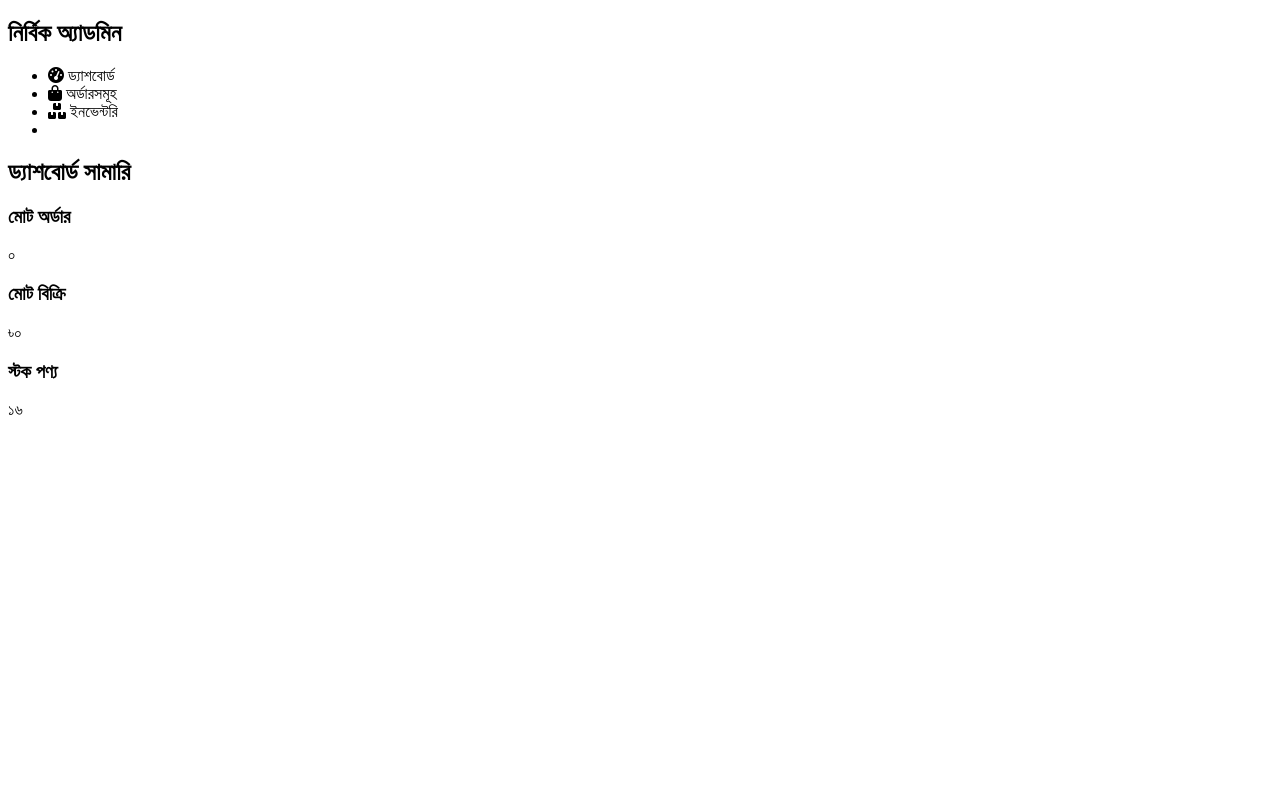
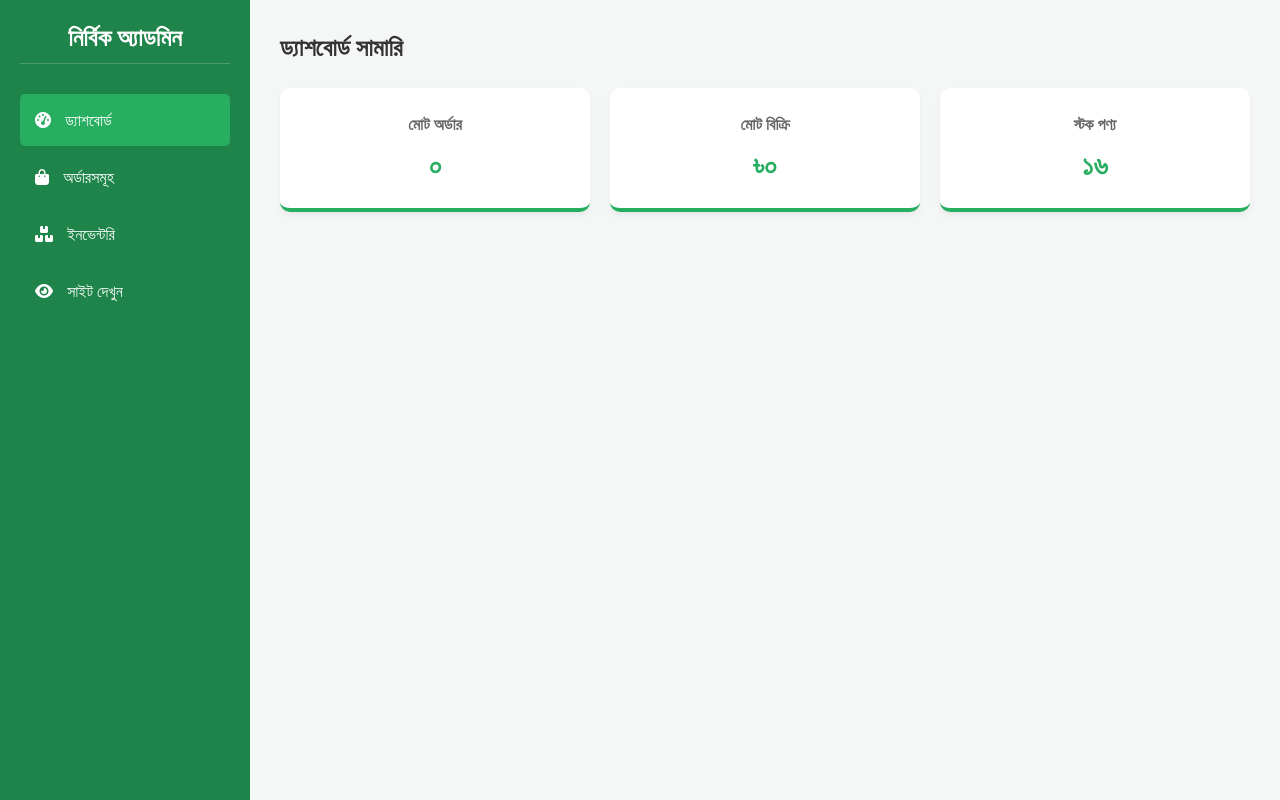
Before and after one commit to milon4ms/nirvikbazar, a plain HTML site: page admin.html in a window 1280 px wide. Drawn offline with Linux system fonts and the light colour scheme.

Commit message:
Update admin-styles.css

```diff
--- a/admin-styles.css
+++ b/admin-styles.css
@@ -1,86 +1,40 @@
-<!DOCTYPE html>
-<html lang="bn">
-<head>
-    <meta charset="UTF-8">
-    <meta name="viewport" content="width=device-width, initial-scale=1.0">
-    <title>অ্যাডমিন প্যানেল - নির্বিক বাজার</title>
-    <link rel="stylesheet" href="admin-styles.css">
-    <link rel="stylesheet" href="https://cdnjs.cloudflare.com/ajax/libs/font-awesome/6.0.0/css/all.min.css">
-</head>
-<body>
-    <div class="admin-container">
-        <aside class="sidebar">
-            <div class="sidebar-header">
-                <h2>নির্বিক অ্যাডমিন</h2>
-            </div>
-            <ul class="sidebar-menu">
-                <li class="active" onclick="showSection('dashboard')"><i class="fa fa-tachometer-alt"></i> ড্যাশবোর্ড</li>
-                <li onclick="showSection('orders')"><i class="fa fa-shopping-bag"></i> অর্ডারসমূহ</li>
-                <li onclick="showSection('inventory')"><i class="fa fa-boxes"></i> ইনভেন্টরি</li>
-                <li><a href="index.html" style="color: white; text-decoration: none;"><i class="fa fa-eye"></i> সাইট দেখুন</a></li>
-            </ul>
-        </aside>
+:root {
+    --sidebar-bg: #1e8449;
+    --primary-green: #27ae60;
+    --light-bg: #f4f7f6;
+    --white: #ffffff;
+}
 
-        <main class="main-content">
-            <section id="dashboard" class="admin-section">
-                <h1 class="page-title">ড্যাশবোর্ড সামারি</h1>
-                <div class="stats-grid">
-                    <div class="stat-card">
-                        <h3>মোট অর্ডার</h3>
-                        <p id="total-orders">০</p>
-                    </div>
-                    <div class="stat-card">
-                        <h3>মোট বিক্রি</h3>
-                        <p id="total-sales">৳০</p>
-                    </div>
-                    <div class="stat-card">
-                        <h3>স্টক পণ্য</h3>
-                        <p id="total-stock">১৬</p>
-                    </div>
-                </div>
-            </section>
+* { box-sizing: border-box; margin: 0; padding: 0; font-family: 'Segoe UI', sans-serif; }
 
-            <section id="orders" class="admin-section" style="display: none;">
-                <h1 class="page-title">সাম্প্রতিক অর্ডারসমূহ</h1>
-                <div class="table-container">
-                    <table id="orders-table">
-                        <thead>
-                            <tr>
-                                <th>অর্ডার আইডি</th>
-                                <th>ক্রেতার নাম</th>
-                                <th>মোবাইল</th>
-                                <th>মোট টাকা</th>
-                                <th>স্ট্যাটাস</th>
-                                <th>অ্যাকশন</th>
-                            </tr>
-                        </thead>
-                        <tbody id="orders-body">
-                            </tbody>
-                    </table>
-                </div>
-            </section>
+body { background-color: var(--light-bg); }
 
-            <section id="inventory" class="admin-section" style="display: none;">
-                <h1 class="page-title">পণ্য ও স্টক ম্যানেজমেন্ট</h1>
-                <div class="table-container">
-                    <table id="stock-table">
-                        <thead>
-                            <tr>
-                                <th>পণ্যের নাম</th>
-                                <th>ক্যাটাগরি</th>
-                                <th>দাম</th>
-                                <th>বর্তমান স্টক</th>
-                                <th>আপডেট</th>
-                            </tr>
-                        </thead>
-                        <tbody id="stock-body">
-                            </tbody>
-                    </table>
-                </div>
-            </section>
-        </main>
-    </div>
+.admin-container { display: flex; min-height: 100vh; }
 
-    <script src="admin-script.js"></script>
-</body>
-</html>
+/* Sidebar */
+.sidebar { width: 250px; background: var(--sidebar-bg); color: white; padding: 20px; }
+.sidebar-header h2 { text-align: center; margin-bottom: 30px; border-bottom: 1px solid rgba(255,255,255,0.2); padding-bottom: 10px; }
+.sidebar-menu { list-style: none; }
+.sidebar-menu li { padding: 15px; cursor: pointer; transition: 0.3s; border-radius: 5px; margin-bottom: 5px; }
+.sidebar-menu li:hover, .sidebar-menu li.active { background: var(--primary-green); }
+.sidebar-menu i { margin-right: 10px; }
+
+/* Main Content */
+.main-content { flex: 1; padding: 30px; }
+.page-title { margin-bottom: 25px; color: #333; }
+
+/* Stats Cards */
+.stats-grid { display: grid; grid-template-columns: repeat(3, 1fr); gap: 20px; margin-bottom: 40px; }
+.stat-card { background: white; padding: 25px; border-radius: 10px; box-shadow: 0 4px 6px rgba(0,0,0,0.05); text-align: center; border-bottom: 4px solid var(--primary-green); }
+.stat-card h3 { color: #666; font-size: 16px; margin-bottom: 10px; }
+.stat-card p { font-size: 28px; font-weight: bold; color: var(--primary-green); }
+
+/* Tables */
+.table-container { background: white; padding: 20px; border-radius: 10px; box-shadow: 0 4px 6px rgba(0,0,0,0.05); overflow-x: auto; }
+table { width: 100%; border-collapse: collapse; text-align: left; }
+table th, table td { padding: 15px; border-bottom: 1px solid #eee; }
+table th { background: #f9f9f9; color: #555; }
+.status-badge { background: #e8f5e9; color: #2e7d32; padding: 5px 10px; border-radius: 20px; font-size: 12px; }
+
+/* Button inside table */
+.update-btn { padding: 5px 10px; background: var(--primary-green); color: white; border: none; border-radius: 3px; cursor: pointer; }
```
